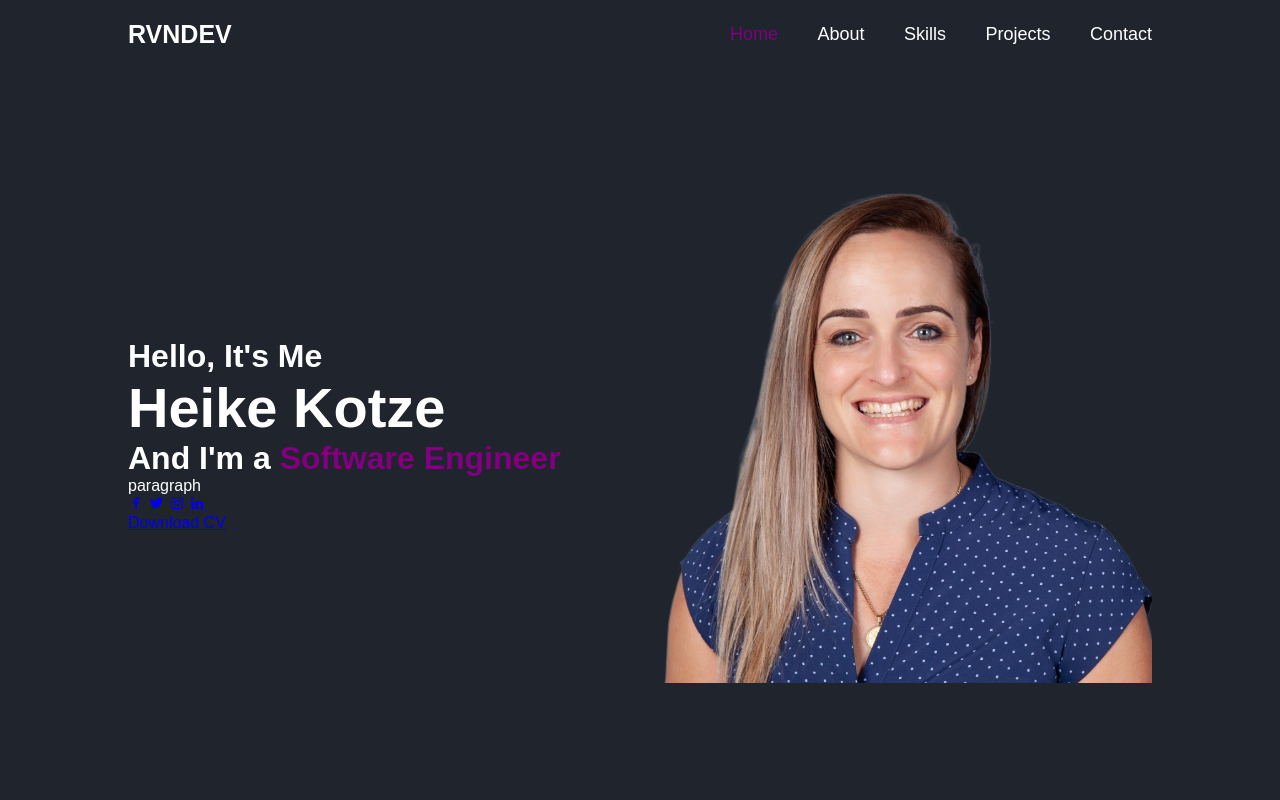
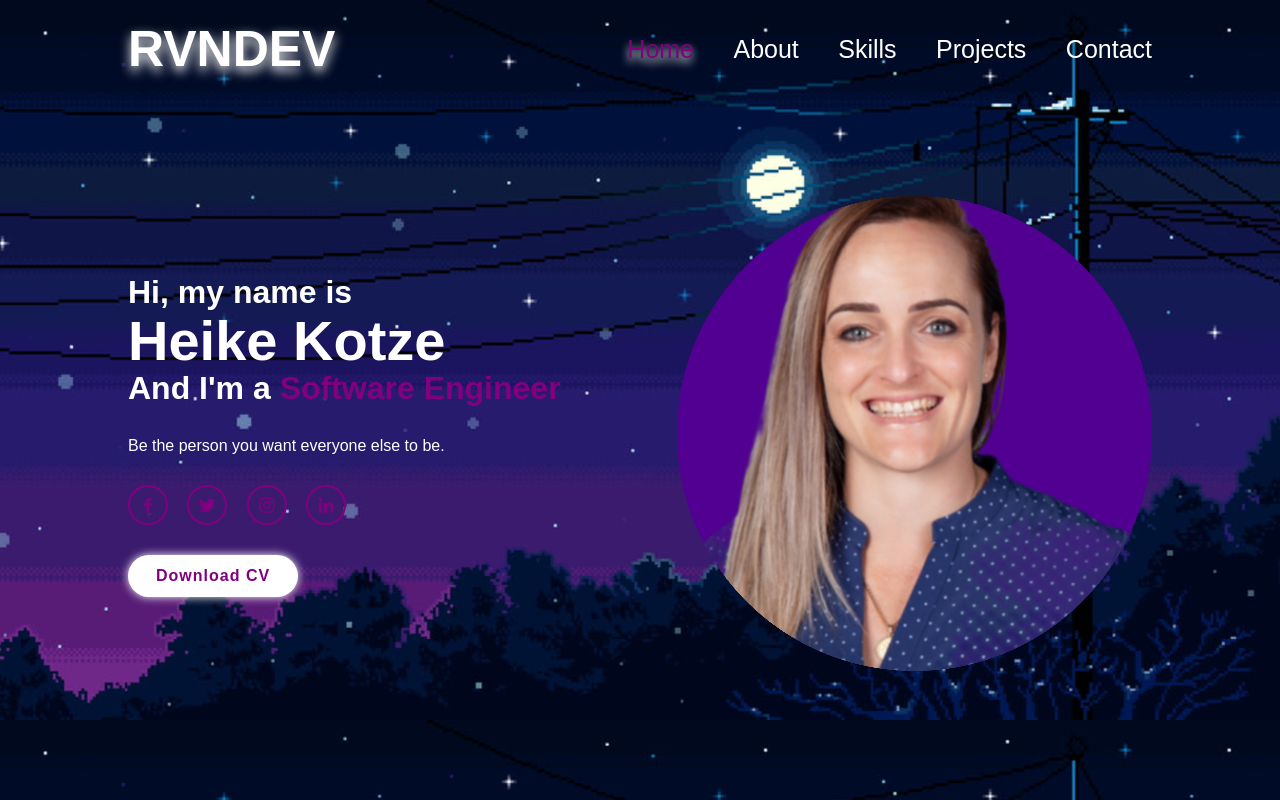
Before and after one commit to HeikeKotze/Portfolio-Website, a plain HTML site: page index.html in a window 1280 px wide. Drawn offline with nearby package versions, Linux system fonts and the light colour scheme; a web font is replaced by a local one.

Commit message:
styles added

```diff
--- a/index.html
+++ b/index.html
@@ -11,25 +11,25 @@
 
     <body>
 
-        <!--<div style="background-image: url('/images/backg.jpg');"></div>-->
+        <div style="background-image: url('/images/2d.jpg');"></div>
 
         <header class="header">
             <a href="#" class="logo">RVNDEV</a>
             <nav class="navbar">
-                <a href="#" class="active">Home</a>
-                <a href="#">About</a>
-                <a href="#">Skills</a>
-                <a href="#">Projects</a>
-                <a href="#">Contact</a>
+                <a href="#" style="--i:1;"  class="active">Home</a>
+                <a href="#" style="--i:2;" >About</a>
+                <a href="#" style="--i:3;" >Skills</a>
+                <a href="#" style="--i:4;";>Projects</a>
+                <a href="#" style="--i:5;">Contact</a>
             </nav>
         </header>
 
         <section class="home">
             <div class="home-content">
-                <h3>Hello, It's Me</h3>
+                <h3>Hi, my name is</h3>
                 <h1>Heike Kotze</h1>
                 <h3>And I'm a <span>Software Engineer</span></h3>
-                <p>paragraph</p>
+                <p>Be the person you want everyone else to be.</p>
                 <div class="social-media">
                     <a href="#"><i class='bx bxl-facebook' ></i></a>
                     <a href="#"><i class='bx bxl-twitter' ></i></a>
@@ -40,7 +40,7 @@
             </div>
 
             <div class="home-image">
-               <img src="/images/photo.png">
+               <img src="/images/purplecircle.png">
             </div>
 
         </section>
--- a/style.css
+++ b/style.css
@@ -10,7 +10,7 @@
 body {
     background: #1f242d;
     color:#fff;
-    /*background-image: url('/images/backg.jpg');*/
+    background-image: url(/images/2d.jpg);
     background-size:100%;
 }
 
@@ -29,25 +29,33 @@ header {
 }
 
 .logo {
-    font-size: 25px;
+    font-size: 50px;
     color: #fff;
     text-decoration: none;
     font-weight: 600;
     cursor: default;
+    text-shadow: 0px 5px 12px #fff;
+    opacity: 0;
+    animation: slideRight 1s ease forwards;
 }
 
 .navbar a {
-    font-size: 18px;
+    display: inline-block;
+    font-size: 25px;
     color: #fff;
     text-decoration: none;
     font-weight: 500;
     margin-left: 35px;
     transition: .3s;
+    opacity: 0;
+    animation: slideTop 1s ease forwards;
+    animation-delay: calc(.2s * var(--i));
 }
 
 .navbar a:hover,
 .navbar a.active {
     color: purple;
+    text-shadow: 0px 5px 8px white;
 }
 
 .home {
@@ -67,18 +75,119 @@ header {
 .home-content h3 {
     font-size: 32px;
     font-weight: 700;
+    opacity: 0;
+    animation: slideBottom 1s ease forwards;
+    animation-delay: .7s;
+}
+
+.home-content h3:nth-of-type(2) {
+    margin-bottom: 30px;
+    animation: slideTop 1s ease forwards;
+    animation-delay: .7s;
 }
 
 .home-content h3 span {
-    color: purple;
+    color:  purple;
+
 }
 
 .home-content h1 {
     font-size: 56px;
     font-weight: 700;
+    margin: -3px 0;
+    opacity: 0;
+    animation: slideRight 1s ease forwards;
+    animation-delay: 1s;
+}
+
+.home-content p {
+    font-size: 16px;
+    opacity: 0;
+    animation: slideLeft 1s ease forwards;
+    animation-delay: 1s;
 }
 
 .home-img img {
     max-width: 450px;
-    box-shadow: 12px 12px 5px purple;
+    margin-right: -60px;
 }
+
+.social-media a {
+    display: inline-flex;
+    justify-content: center;
+    align-items: center;
+    width: 40px;
+    height: 40px;
+    background: transparent;
+    border: 2px solid purple;
+    border-radius: 50%;
+    font-size: 20px;
+    color: purple;
+    text-decoration: none;
+    margin: 30px 15px 30px 0;
+    transition: 0.5s ease;
+}
+
+.social-media a:hover {
+    background:purple;
+    color: white;
+    box-shadow: 0 0 20px white;
+}
+
+.btn {
+    display: inline-block;
+    padding: 12px 28px;
+    background: white;
+    border-radius: 40px;
+    box-shadow: 0 0 10px white;
+    text-decoration: none;
+    font-size: 16px;
+    color: purple;
+    letter-spacing: 1px;
+    font-weight: 600;
+}
+
+
+@keyframes slideRight {
+    0% {
+        transform: translateX(-100px);
+        opacity: 0;
+    }
+    100% {
+        transform: translateX(0);
+        opacity: 1;
+    }
+}
+
+@keyframes slideTop {
+    0% {
+        transform: translateY(100px);
+        opacity: 0;
+    }
+    100% {
+        transform: translateY(0);
+        opacity: 1;
+    }
+}
+
+@keyframes slideBottom {
+    0% {
+        transform: translateY(-100px);
+        opacity: 0;
+    }
+    100% {
+        transform: translateY(0);
+        opacity: 1;
+    }
+}
+
+@keyframes slideLeft {
+    0% {
+        transform: translateX(100px);
+        opacity: 0;
+    }
+    100% {
+        transform: translateX(0);
+        opacity: 1;
+    }
+}
```
Also changed, not shown: images/2d.jpg (added), images/maxresdefault.jpg (deleted), images/photo.png (deleted), images/purplecircle.png (added), images/rvnlogo.png (deleted).
